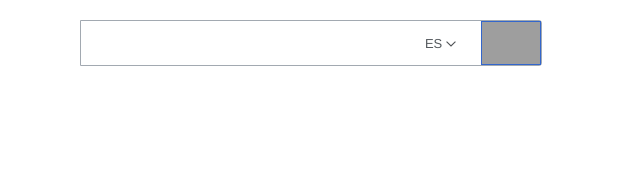
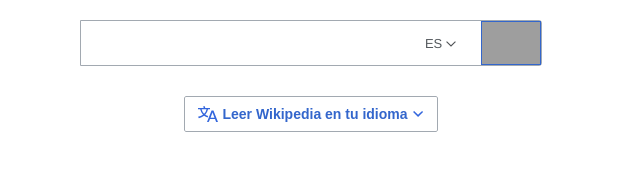
Before and after one commit to octaviomagana/cloneWikipedia, a plain HTML site: page index.html in a window 1280 px wide. Shown: the part 457-628 px from the top of the page, without its empty margins (329-969 px from the left). Drawn offline with Linux system fonts and the light colour scheme; grey boxes are pictures that could not be loaded; some icons are missing.

Commit message:
Created and formatted Language List Button

```diff
--- a/css/main.css
+++ b/css/main.css
@@ -170,6 +170,7 @@ main .main-search-container {
     display: flex;
     margin-left: auto;
     margin-right: auto;
+    margin-bottom: 3rem;
     height: 4.4rem;
     background-color: rgb(255, 255, 255);
     border: 1px solid #a2a9b1;
@@ -269,5 +270,48 @@ main .main-search-container .search-button:hover {
 
 main .main-search-container .search-button:focus{
     border-color: #447ff5;
+}
+
+.lang-list-button-wrapper{
+    text-align: center;
+    display: block;
+}
+
+.lang-list-button {
+    background-color: #fff;
+    outline: 1px solid #fff;
+    transition-delay: 0s;
+    display: inline;
+    position: relative;
+    z-index: 1;
+    margin: 0 auto;
+    padding: .6rem 1.2rem;
+    border: 1px solid #a2a9b1;
+    border-radius: 2px;
+    color: #36c;
+    font-size: 1.4rem;
+    font-weight: 700;
+    line-height: 1;
+    transition: outline-width .1s ease-in .5s;
+    cursor:pointer;
+}
+
+.lang-list-button:focus {
+    box-shadow: inset 0 0 0 1px #36c;
 
 }
+
+.lang-list-button svg, span {
+    display: inline-block;
+    vertical-align: middle;
+}
+
+main .lang-list-button-wrapper .svg-language-icon {
+    width: 22px;
+    height: 22px;
+}
+
+main .lang-list-button-wrapper .svg-arrow-down-blue {
+    width: 14px;
+    height: 14px;
+}
--- a/index.html
+++ b/index.html
@@ -146,8 +146,13 @@
                     <span class="icon-search"></span>
                 </button>
             </div>
-
-
+        </div>
+        <div class="lang-list-button-wrapper">
+            <button class="lang-list-button">
+                    <svg class="svg-language-icon" xmlns="http://www.w3.org/2000/svg" width="22" height="22" viewBox="-1 -1 22 22" id="language-icon" y="617"><path fill="#36d" fill-rule="evenodd" d="M20 18h-1.44a.61.61 0 01-.4-.12.81.81 0 01-.23-.31L17 15h-5l-1 2.54a.77.77 0 01-.22.3.59.59 0 01-.4.14H9l4.55-11.47h1.89zm-3.53-4.31L14.89 9.5a11.62 11.62 0 01-.39-1.24q-.09.37-.19.69l-.19.56-1.58 4.19zm-6.3-1.58a13.43 13.43 0 01-2.91-1.41 11.46 11.46 0 002.81-5.37H12V4H7.31a4 4 0 00-.2-.56C6.87 2.79 6.6 2 6.6 2l-1.47.5s.4.89.6 1.5H0v1.33h2.15A11.23 11.23 0 005 10.7a17.19 17.19 0 01-5 2.1q.56.82.87 1.38a23.28 23.28 0 005.22-2.51 15.64 15.64 0 003.56 1.77zM3.63 5.33h4.91a8.11 8.11 0 01-2.45 4.45 9.11 9.11 0 01-2.46-4.45z"/></svg>
+                    <span class="lang-list-button-text">Leer Wikipedia en tu idioma</span>
+                    <svg class="svg-arrow-down-blue" xmlns="http://www.w3.org/2000/svg" width="14" height="14" viewBox="-1 -1 14 14" id="arrow-down-blue" y="527"><path fill="#36d" d="M10.085 2.943L6.05 6.803l-3.947-3.86L1.05 3.996l5 5 5-5z"/></svg>
+            </button>
         </div>
     </main>
     <footer>
```
